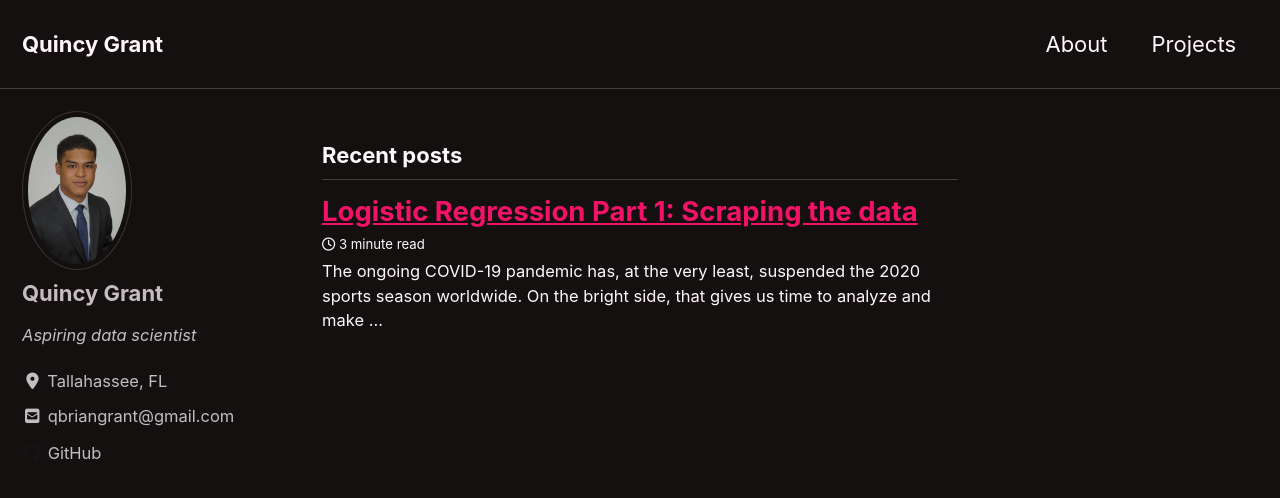
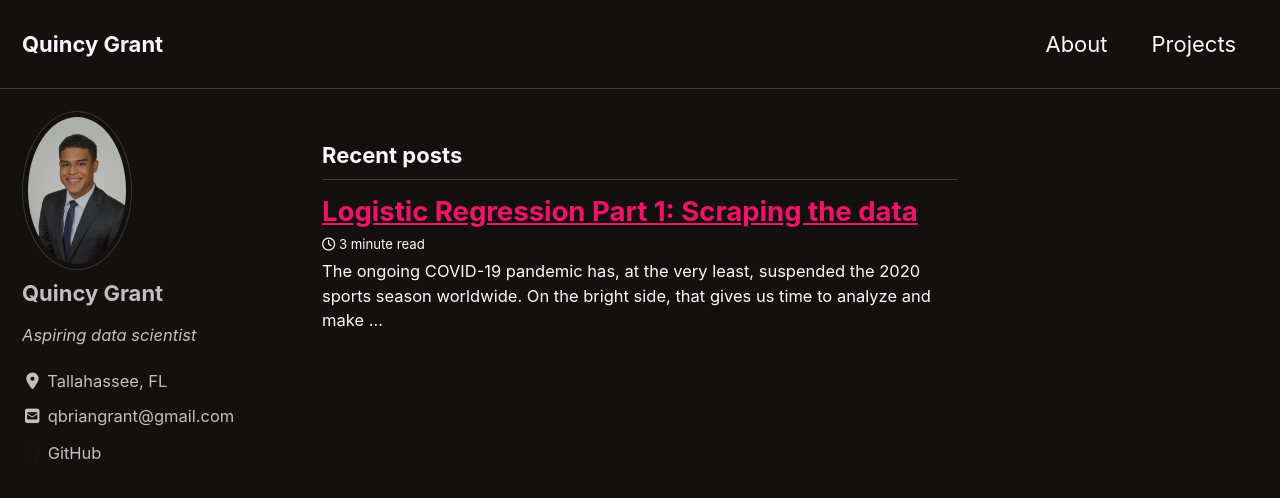
Before and after one commit to QuincyGrant/QuincyGrant.github.io, a Jekyll site: the page built from index.html, in a window 1280 px wide and 900 px high. Shown: the top 498 px of the window. Built offline with Jekyll 4.4.1, drawn with Linux system fonts in a browser that asks for light colours; cached includes are drawn as plain includes; nearby versions of some CDN libraries; the list of posts is cut into pages by our own code.

Commit message:
changed picture

```diff
--- a/_config.yml
+++ b/_config.yml
@@ -94,7 +94,7 @@ analytics:
 # Site Author
 author:
   name             : "Quincy Grant"
-  avatar           : "/images/me-1.JPG" # path of avatar image, e.g. "/assets/images/bio-photo.jpg"
+  avatar           : "/images/me-2.JPG" # path of avatar image, e.g. "/assets/images/bio-photo.jpg"
   bio              : "*Aspiring data scientist*"
   location         : "Tallahassee, FL"
   email            :
```
Also changed, not shown: 1 other file.
